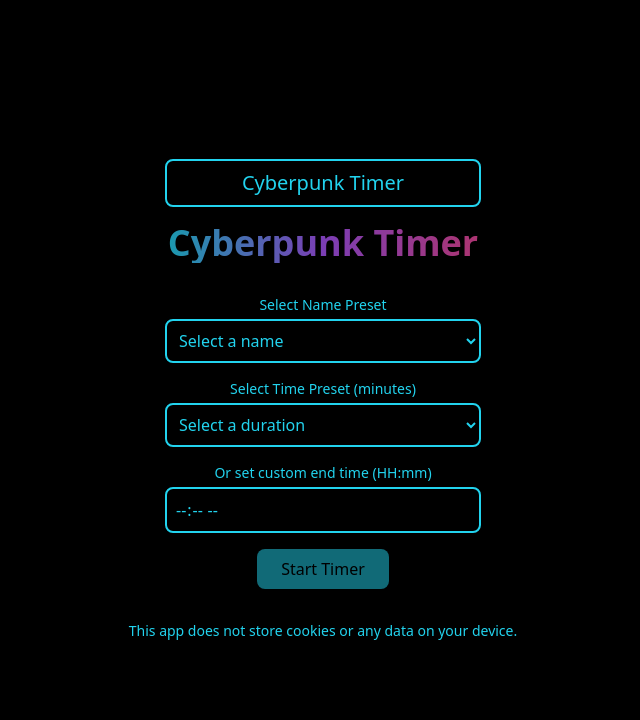
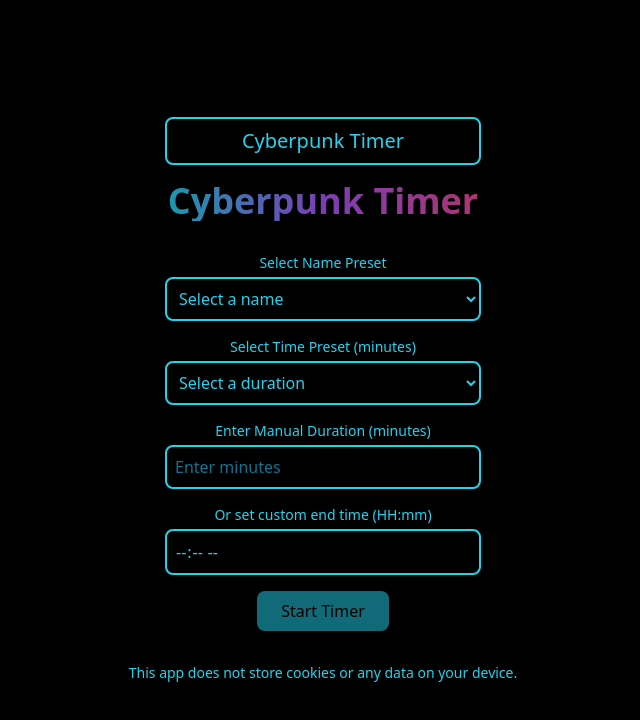
Before and after one commit to danwlew/licznik, a React (Vite) app: page / in a window 1280 px wide. Shown: the top 720 px of the page, without its empty margins (317-957 px from the left). Built offline with nearby package versions, Linux system fonts and the light colour scheme.

Commit message:
Update App.tsx

```diff
--- a/src/App.tsx
+++ b/src/App.tsx
@@ -5,6 +5,7 @@ const App = () => {
   const [isRunning, setIsRunning] = useState(false);
   const [endTime, setEndTime] = useState<string>(''); // Godzina zakończenia (HH:mm)
   const [customMinutes, setCustomMinutes] = useState<string>(''); // Niestandardowy czas w minutach
+  const [manualMinutes, setManualMinutes] = useState<string>(''); // Ręczny czas w minutach
   const [timeLeft, setTimeLeft] = useState({ minutes: 0, seconds: 0 });
   const [youtubeUrl, setYoutubeUrl] = useState<string>('https://youtu.be/dQw4w9WgXcQ'); // Domyślny URL do YouTube
   const [useDefaultSound, setUseDefaultSound] = useState<boolean>(true); // Flaga dla domyślnego dźwięku
@@ -15,7 +16,7 @@ const App = () => {
   const audioElement = useRef<HTMLAudioElement | null>(null);
 
   // Presety
-  const namePresets = ['Przerwa', 'Przerwa na kawę', 'Start Zajęć', 'Przerwa techniczna'];
+  const namePresets = ['Przerwa', 'Przerwa na kawę', 'Przerwa obiadowa', 'Start Zajęć', 'Przerwa techniczna'];
   const timePresets = [5, 10, 15, 20, 25, 30, 35, 40, 45, 50, 55, 60];
 
   // Funkcja do odtwarzania alarmu
@@ -94,25 +95,31 @@ const App = () => {
   }, []);
 
   const startTimer = () => {
+    let minutes = 0;
+
     if (endTime) {
       setTimeLeft(calculateTimeLeft(endTime));
       setAlarmTime(endTime);
     } else if (customMinutes) {
-      const minutes = parseInt(customMinutes, 10);
-      if (minutes > 0) {
-        setTimeLeft({ minutes, seconds: 0 });
-        setAlarmTime(calculateAlarmTime(minutes));
-      }
+      minutes = parseInt(customMinutes, 10);
+    } else if (manualMinutes) {
+      minutes = parseInt(manualMinutes, 10);
     }
-    setIsRunning(true);
-    setShowYoutubeVideo(false);
-    setIsEditingName(false);
+
+    if (minutes > 0) {
+      setTimeLeft({ minutes, seconds: 0 });
+      setAlarmTime(calculateAlarmTime(minutes));
+      setIsRunning(true);
+      setShowYoutubeVideo(false);
+      setIsEditingName(false);
+    }
   };
 
   const resetTimer = () => {
     setIsRunning(false);
     setEndTime('');
     setCustomMinutes('');
+    setManualMinutes('');
     setTimeLeft({ minutes: 0, seconds: 0 });
     setShowYoutubeVideo(false);
     setAlarmTime('');
@@ -164,6 +171,7 @@ const App = () => {
                 onChange={(e) => {
                   setCustomMinutes(e.target.value);
                   setEndTime('');
+                  setManualMinutes('');
                 }}
                 className="w-full bg-black border-2 border-cyan-400 rounded-lg p-2 text-cyan-400 focus:outline-none focus:border-purple-500"
               >
@@ -176,6 +184,20 @@ const App = () => {
               </select>
             </div>
             <div>
+              <label className="block text-sm mb-1">Enter Manual Duration (minutes)</label>
+              <input
+                type="number"
+                value={manualMinutes}
+                onChange={(e) => {
+                  setManualMinutes(e.target.value);
+                  setCustomMinutes('');
+                  setEndTime('');
+                }}
+                placeholder="Enter minutes"
+                className="w-full bg-black border-2 border-cyan-400 rounded-lg p-2 text-cyan-400 placeholder-cyan-700 focus:outline-none focus:border-purple-500"
+              />
+            </div>
+            <div>
               <label className="block text-sm mb-1">Or set custom end time (HH:mm)</label>
               <input
                 type="time"
@@ -183,13 +205,14 @@ const App = () => {
                 onChange={(e) => {
                   setEndTime(e.target.value);
                   setCustomMinutes('');
+                  setManualMinutes('');
                 }}
                 className="w-full bg-black border-2 border-cyan-400 rounded-lg p-2 text-cyan-400 placeholder-cyan-700 focus:outline-none focus:border-purple-500"
               />
             </div>
             <button
               onClick={startTimer}
-              disabled={!endTime && !customMinutes}
+              disabled={!endTime && !customMinutes && !manualMinutes}
               className="bg-cyan-400 text-black px-6 py-2 rounded-lg hover:bg-cyan-300 disabled:opacity-50"
             >
               Start Timer
```
